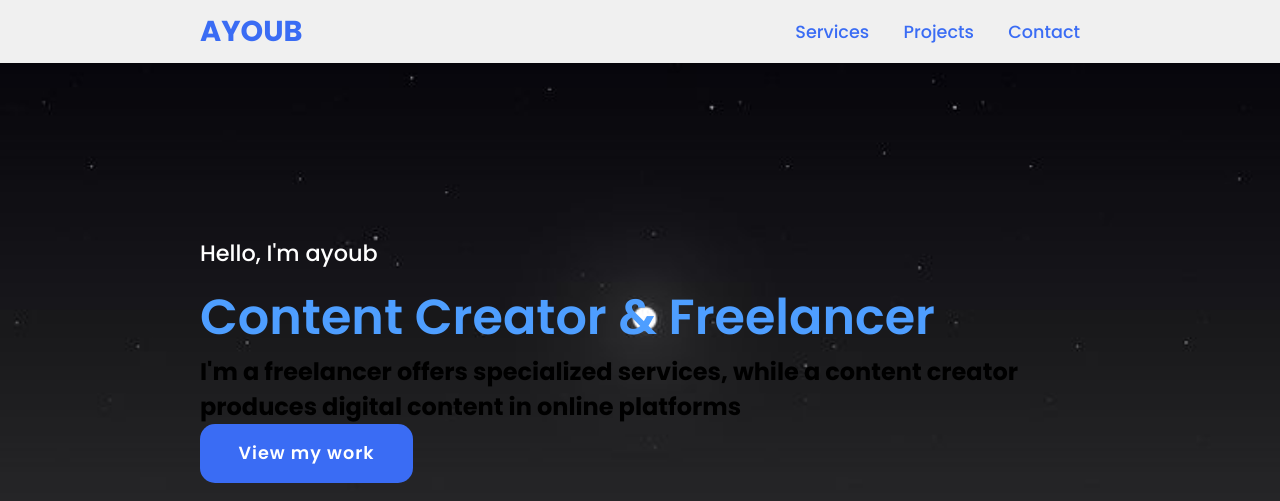
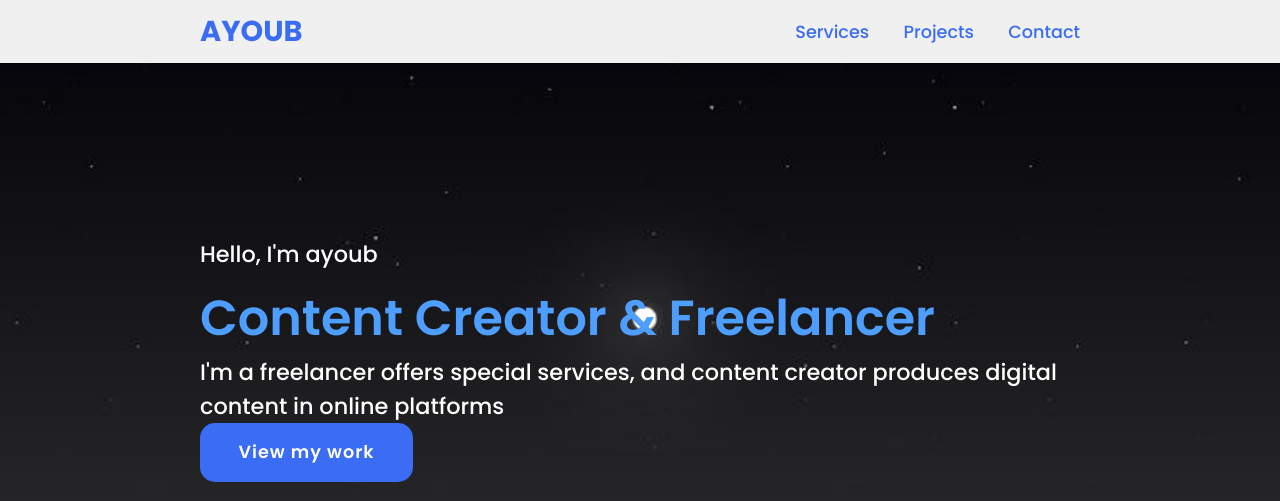
Before and after one commit to gogomaro/AYOUB-PORTFOLIO, a plain HTML site: page index.html in a window 1280 px wide. Shown: the top 501 px of the page. Drawn offline with Linux system fonts and the light colour scheme.

Commit message:
Update index.html

```diff
--- a/index.html
+++ b/index.html
@@ -23,8 +23,8 @@
     <section class="main">
         <div>
             <h2>Hello, I'm ayoub<br><span>Content Creator & Freelancer</span></h2>
-            <h1>I'm a freelancer offers specialized services,
-        while a content creator produces digital content in online platforms</h1>
+            <h2>I'm a freelancer offers special services,
+       and content creator produces digital content in online platforms</h2>
             <a href="#projects" class="main-btn">View my work</a>
             <div class="social-icons">
                 <a href="https://www.instagram.com/musach.i/"><i class="fab fa-instagram"></i></a>
```
